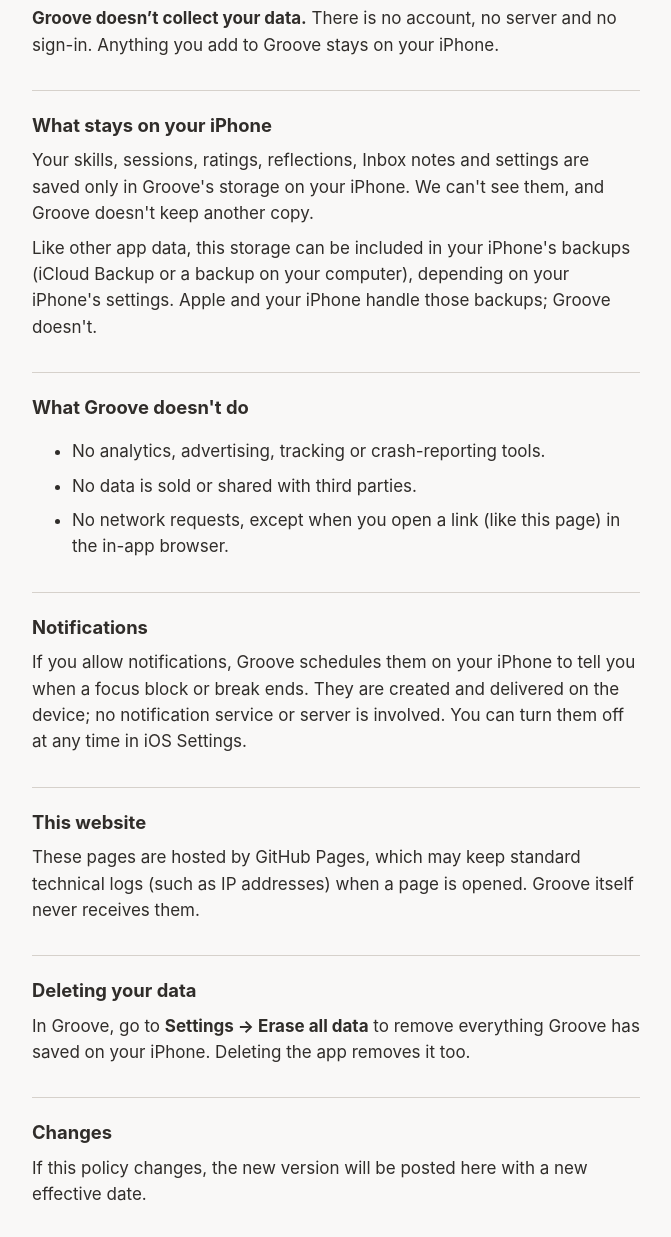
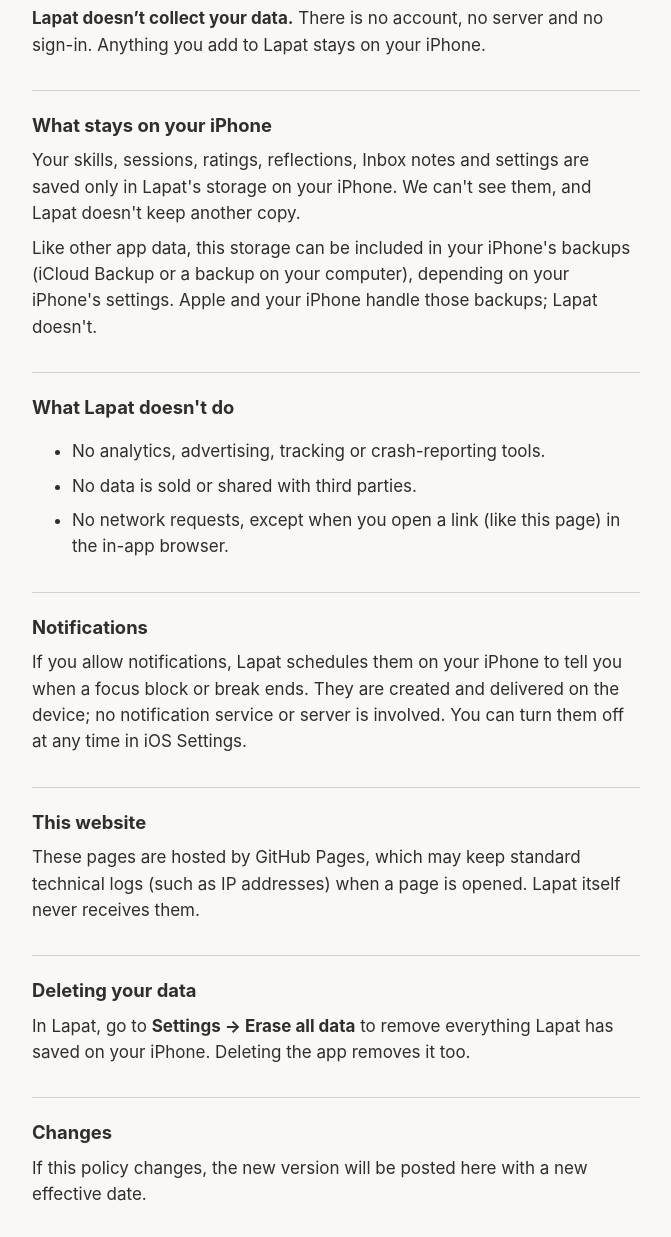
Before and after one commit to jericojr23/groove-site, a plain HTML site: page privacy.html in a window 1280 px wide. Shown: the part 167-1404 px from the top of the page, without its empty margins (304-975 px from the left). Drawn offline with Linux system fonts and the light colour scheme.

Commit message:
changed to lapat

```diff
--- a/privacy.html
+++ b/privacy.html
@@ -2,21 +2,21 @@
 <html lang="en">
 <head>
 <meta charset="utf-8"><meta name="viewport" content="width=device-width, initial-scale=1">
-<title>Groove: Privacy Policy</title>
+<title>Lapat: Privacy Policy</title>
 <link rel="stylesheet" href="style.css">
 </head>
 <body><main>
-<nav><a href="index.html">Groove</a><a href="privacy.html">Privacy</a><a href="support.html">Support</a></nav>
+<nav><a href="index.html">Lapat</a><a href="privacy.html">Privacy</a><a href="support.html">Support</a></nav>
 <h1>Privacy Policy</h1>
 <p class="muted">Effective 21 November 2026</p>
 
-<p><strong>Groove doesn’t collect your data.</strong> There is no account, no server and no sign-in. Anything you add to Groove stays on your iPhone.</p>
+<p><strong>Lapat doesn’t collect your data.</strong> There is no account, no server and no sign-in. Anything you add to Lapat stays on your iPhone.</p>
 
 <h2>What stays on your iPhone</h2>
-<p>Your skills, sessions, ratings, reflections, Inbox notes and settings are saved only in Groove's storage on your iPhone. We can't see them, and Groove doesn't keep another copy.</p>
-<p>Like other app data, this storage can be included in your iPhone's backups (iCloud Backup or a backup on your computer), depending on your iPhone's settings. Apple and your iPhone handle those backups; Groove doesn't.</p>
+<p>Your skills, sessions, ratings, reflections, Inbox notes and settings are saved only in Lapat's storage on your iPhone. We can't see them, and Lapat doesn't keep another copy.</p>
+<p>Like other app data, this storage can be included in your iPhone's backups (iCloud Backup or a backup on your computer), depending on your iPhone's settings. Apple and your iPhone handle those backups; Lapat doesn't.</p>
 
-<h2>What Groove doesn't do</h2>
+<h2>What Lapat doesn't do</h2>
 <ul>
 <li>No analytics, advertising, tracking or crash-reporting tools.</li>
 <li>No data is sold or shared with third parties.</li>
@@ -24,13 +24,13 @@
 </ul>
 
 <h2>Notifications</h2>
-<p>If you allow notifications, Groove schedules them on your iPhone to tell you when a focus block or break ends. They are created and delivered on the device; no notification service or server is involved. You can turn them off at any time in iOS Settings.</p>
+<p>If you allow notifications, Lapat schedules them on your iPhone to tell you when a focus block or break ends. They are created and delivered on the device; no notification service or server is involved. You can turn them off at any time in iOS Settings.</p>
 
 <h2>This website</h2>
-<p>These pages are hosted by GitHub Pages, which may keep standard technical logs (such as IP addresses) when a page is opened. Groove itself never receives them.</p>
+<p>These pages are hosted by GitHub Pages, which may keep standard technical logs (such as IP addresses) when a page is opened. Lapat itself never receives them.</p>
 
 <h2>Deleting your data</h2>
-<p>In Groove, go to <strong>Settings → Erase all data</strong> to remove everything Groove has saved on your iPhone. Deleting the app removes it too.</p>
+<p>In Lapat, go to <strong>Settings → Erase all data</strong> to remove everything Lapat has saved on your iPhone. Deleting the app removes it too.</p>
 
 <h2>Changes</h2>
 <p>If this policy changes, the new version will be posted here with a new effective date.</p>
```
Also changed, not shown: index.html (+5 -4 lines), support.html (+6 -6 lines).
